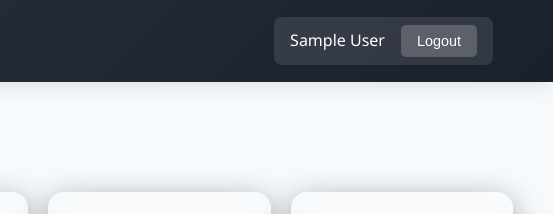
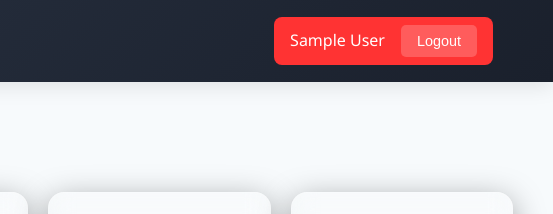
Before and after one commit to SarthakPatil915/Navlai, a plain HTML site: page frontend/admin.html in a window 1280 px wide. Shown: the top 214 px of the page, 727-1280 px from the left. Drawn offline with Linux system fonts and the light colour scheme; no server answers; sample sign-in values are in the browser's storage.

Commit message:
logout stylling fixed

```diff
--- a/frontend/css/navbar.css
+++ b/frontend/css/navbar.css
@@ -86,7 +86,7 @@
     align-items: center;
     gap: 1rem;
     padding: 0.5rem 1rem;
-    background: rgba(255, 255, 255, 0.1);
+    background: hsl(0, 100%, 60%);
     border-radius: 8px;
 }
 
```
Also changed, not shown: frontend/index.html (+1 -1 lines), 2 other files.
